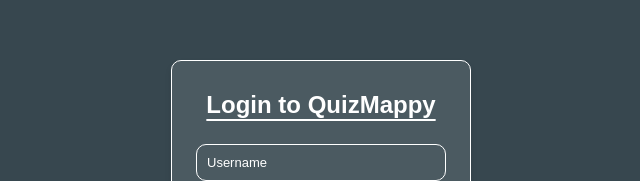
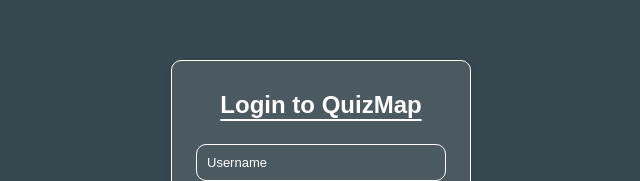
Before and after one commit to Vyou13/project-, a plain HTML site: page login.html in a window 1280 px wide. Shown: the part 165-346 px from the top of the page, without its empty margins (319-959 px from the left). Drawn offline with Linux system fonts and the light colour scheme.

Commit message:
Update login.html

```diff
--- a/login.html
+++ b/login.html
@@ -11,7 +11,7 @@
 <body>
     <div class="gs-container">
         <div class="login-box">
-            <h2>Login to QuizMappy</h2>
+            <h2>Login to QuizMap</h2>
             <form action="#" method="POST" id="su">
 
                 <input type="text" id="username" name="username" required placeholder="Username"> </input>
```
